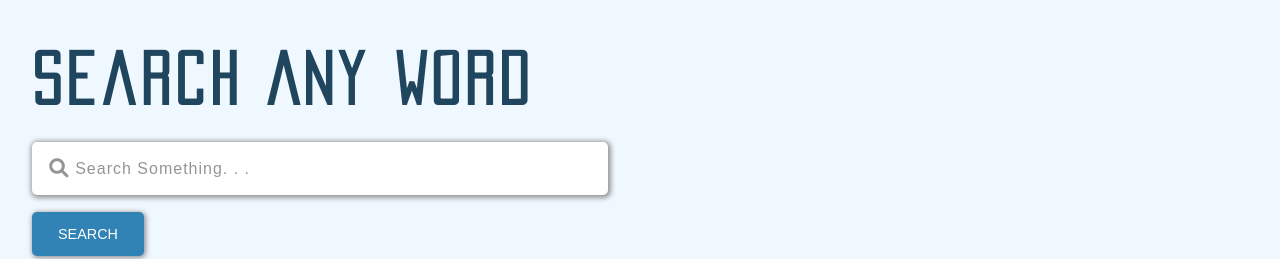
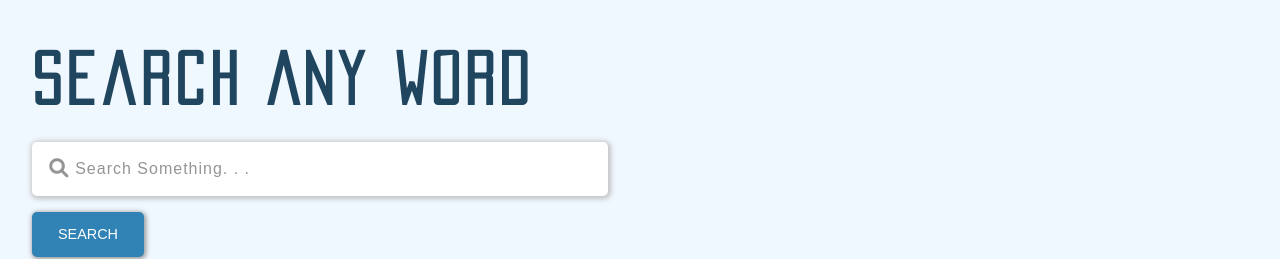
Before and after one commit to Derrickfers/GenRenWords, a plain HTML site: page index.html in a window 1280 px wide. Shown: the part 849-1108 px from the top of the page. Drawn offline with Linux system fonts and the light colour scheme; no server answers.

Commit message:
Update index.html

```diff
--- a/index.html
+++ b/index.html
@@ -266,7 +266,7 @@
   width: 45vw;
   border-radius: 5px;
   border: none;
-  box-shadow: 1px 1px 5px 2px #959596;
+  box-shadow: 1px 1px 5px 2px #c2c2c2;
   margin-bottom: 0.3rem;
   color: #202632;
   font-size: 1rem;
```
